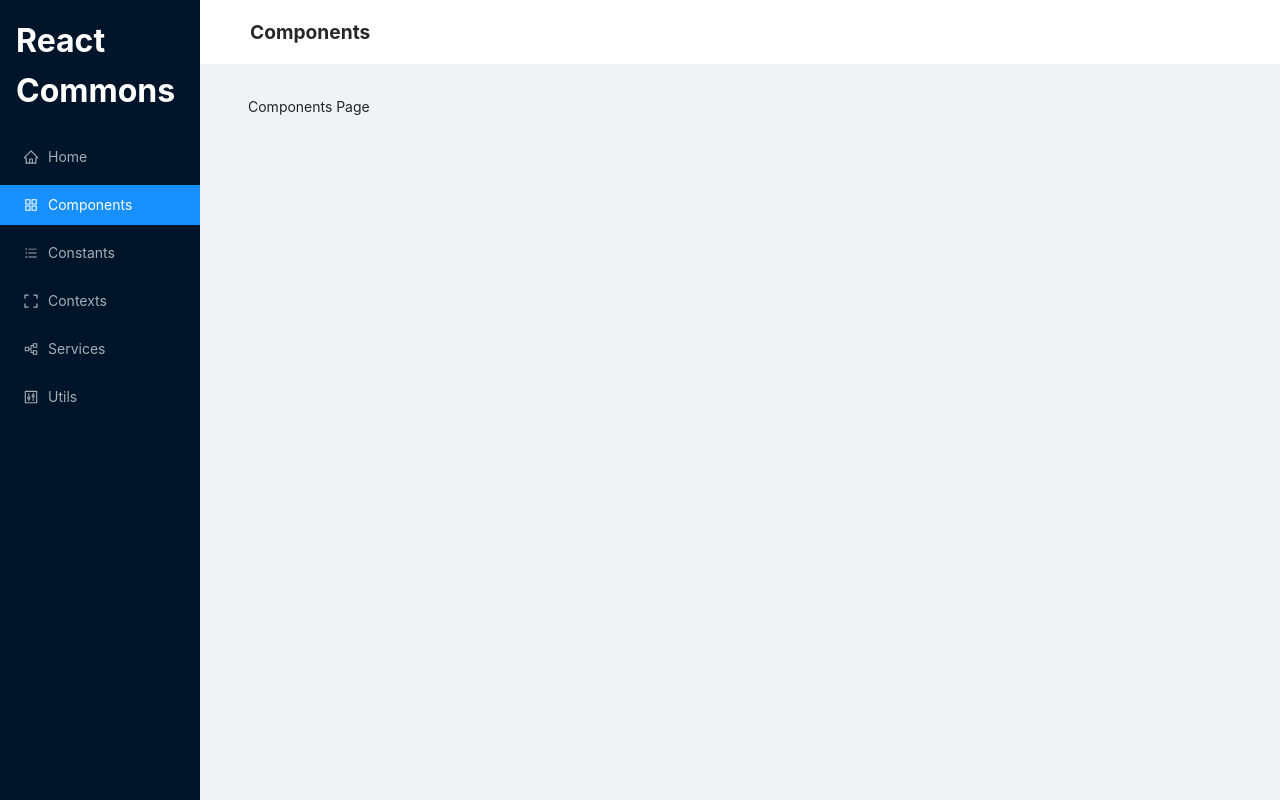
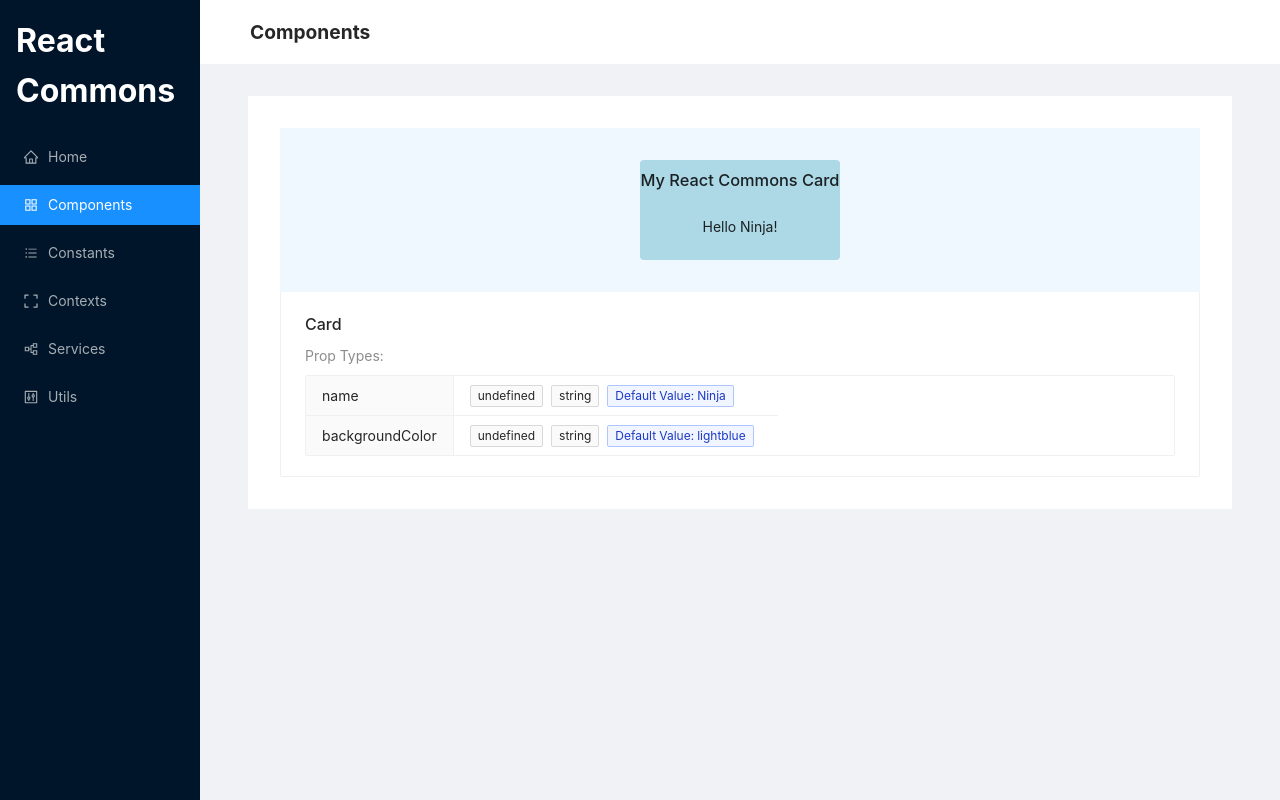
Before and after one commit to arixpsy/NinjaVan-Frontend-Talks-Module-Federation, a React app in the folder commons/: page / in a window 1280 px wide. Both pictures are taken after a click on the item "Components". Built offline with nearby package versions, Linux system fonts and the light colour scheme.

Commit message:
finish components page

```diff
--- a/commons/src/Components/Card/index.tsx
+++ b/commons/src/Components/Card/index.tsx
@@ -3,11 +3,15 @@ import { CardContainer } from "./styles";
 
 type CardProps = {
   name?: string;
+  backgroundColor?: string;
 };
 
-const Card: React.FC<CardProps> = ({ name = "Ninja" }) => {
+const Card: React.FC<CardProps> = ({
+  name = "Ninja",
+  backgroundColor = "lightblue",
+}) => {
   return (
-    <CardContainer>
+    <CardContainer $backgroundColor={backgroundColor}>
       <h1>My React Commons Card</h1>
       <p>Hello {name}!</p>
     </CardContainer>
@@ -15,3 +19,24 @@ const Card: React.FC<CardProps> = ({ name = "Ninja" }) => {
 };
 
 export default Card;
+
+import { IComponentContract } from './../../Private/types/commons/componentContract'
+
+const CardComponentContract: IComponentContract = {
+  component: Card,
+  componentName: "Card",
+  propTypes: [
+    {
+      name: "name",
+      types: ["undefined", "string"],
+      defaultValue: "Ninja"
+    },
+    {
+      name: "backgroundColor",
+      types: ["undefined", "string"],
+      defaultValue: "lightblue"
+    },
+  ],
+};
+
+export { CardComponentContract };
--- a/commons/src/Components/Card/styles.ts
+++ b/commons/src/Components/Card/styles.ts
@@ -1,12 +1,17 @@
-import styled from 'styled-components'
+import React from "react";
+import styled from "styled-components";
 
-export const CardContainer = styled.div`
+type CardContainerProps = React.FC & {
+  $backgroundColor: string;
+};
+
+export const CardContainer = styled.div<CardContainerProps>`
   min-height: 100px;
   min-width: 200px;
   max-width: 300px;
-  background-color: lightblue;
+  background-color: ${({ $backgroundColor }) => $backgroundColor};
   border-radius: 4px;
   display: grid;
   place-items: center;
   text-align: center;
-`
+`;
--- /dev/null
+++ b/commons/src/Private/components/ComponentPreview/index.tsx
@@ -0,0 +1,45 @@
+import React from "react";
+import { Card, Tag } from "antd";
+import { ComponentPreviewArea, StyledDescriptions, ComponentInfoContainer } from "./styles";
+import { IComponentContract } from "../../types/commons/componentContract";
+
+type ComponentPreviewProps = {
+  componentContract: IComponentContract;
+};
+
+const ComponentPreview: React.FC<ComponentPreviewProps> = ({
+  componentContract,
+}) => {
+  return (
+    <Card
+      cover={
+        <ComponentPreviewArea>
+          <componentContract.component />
+        </ComponentPreviewArea>
+      }
+    >
+      <Card.Meta
+        title={componentContract.componentName}
+        description={
+          <ComponentInfoContainer>
+            Prop Types:
+            <StyledDescriptions bordered column={1} size="small">
+              {componentContract.propTypes.map((el) => (
+                <StyledDescriptions.Item label={el.name} key={el.name}>
+                  {el.types.map((type, i) => (
+                    <Tag key={i}>{type}</Tag>
+                  ))}
+                  {el.defaultValue && (
+                    <Tag color="geekblue">Default Value: {el.defaultValue}</Tag>
+                  )}
+                </StyledDescriptions.Item>
+              ))}
+            </StyledDescriptions>
+          </ComponentInfoContainer>
+        }
+      />
+    </Card>
+  );
+};
+
+export default ComponentPreview;
--- /dev/null
+++ b/commons/src/Private/components/ComponentPreview/styles.ts
@@ -0,0 +1,23 @@
+import styled from 'styled-components'
+import { Descriptions } from 'antd'
+
+export const ComponentPreviewArea = styled.div`
+  background-color: aliceblue;
+  padding: 2rem;
+  display: grid;
+  place-items: center;
+`
+
+export const StyledDescriptions = styled(Descriptions)`
+  && {
+    & table {
+      width: auto;
+    }
+  }
+`
+
+export const ComponentInfoContainer = styled.div`
+  display: flex;
+  flex-direction: column;
+  gap: 0.5rem;
+`
--- a/commons/src/Private/containers/Components/index.tsx
+++ b/commons/src/Private/containers/Components/index.tsx
@@ -1,7 +1,15 @@
 import React from "react";
+import { Container } from "../../constants/styles";
+import { Card as AntdCard, Card, Descriptions, Tag } from "antd";
+import { CardComponentContract } from "./../../../Components/Card";
+import ComponentPreview from "../../components/ComponentPreview";
 
 const ComponentsPage: React.FC = () => {
-  return <div>Components Page</div>;
+  return (
+    <Container>
+     <ComponentPreview componentContract={CardComponentContract} />
+    </Container>
+  );
 };
 
 export default ComponentsPage;
--- /dev/null
+++ b/commons/src/Private/types/commons/componentContract.ts
@@ -0,0 +1,11 @@
+import React from "react"
+
+export type IComponentContract = {
+  component: React.FC,
+  componentName: string,
+  propTypes: Array<{
+    name: string,
+    types: Array<string>
+    defaultValue: string
+  }>,
+}
```
